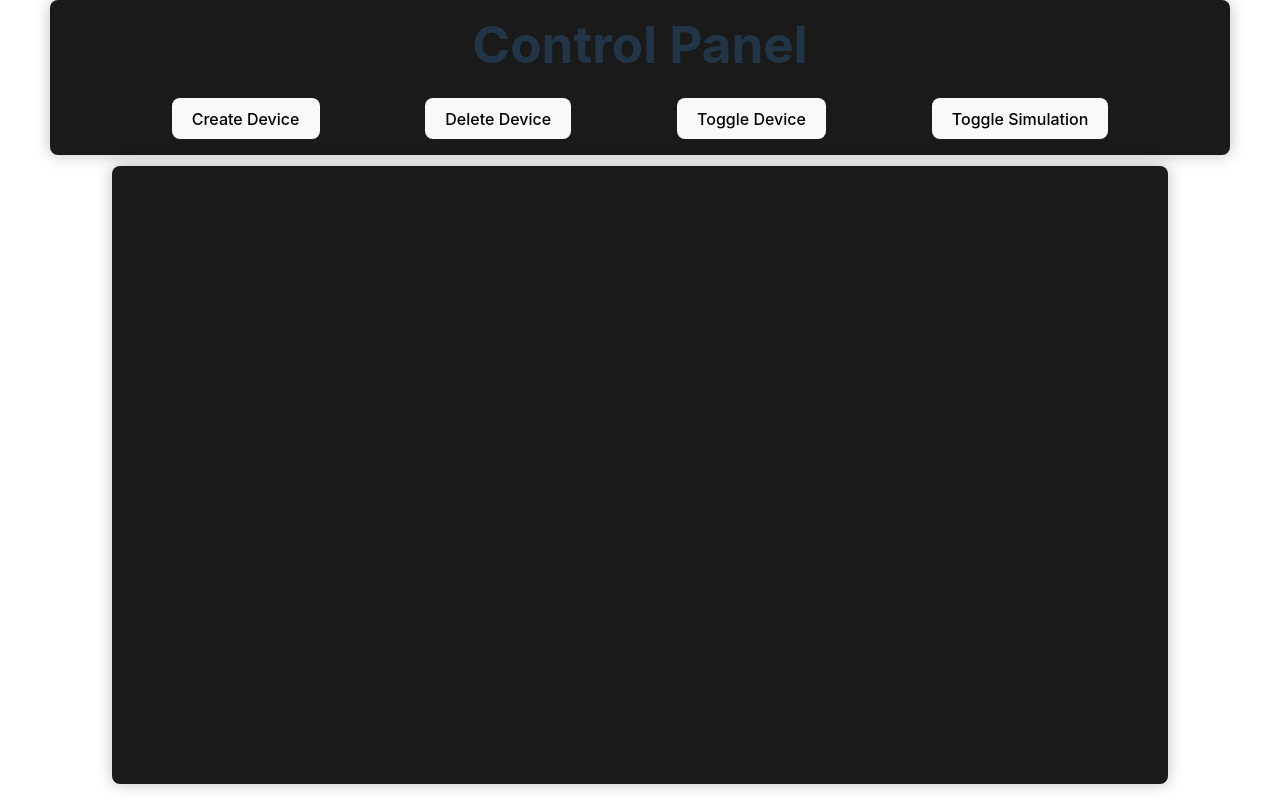
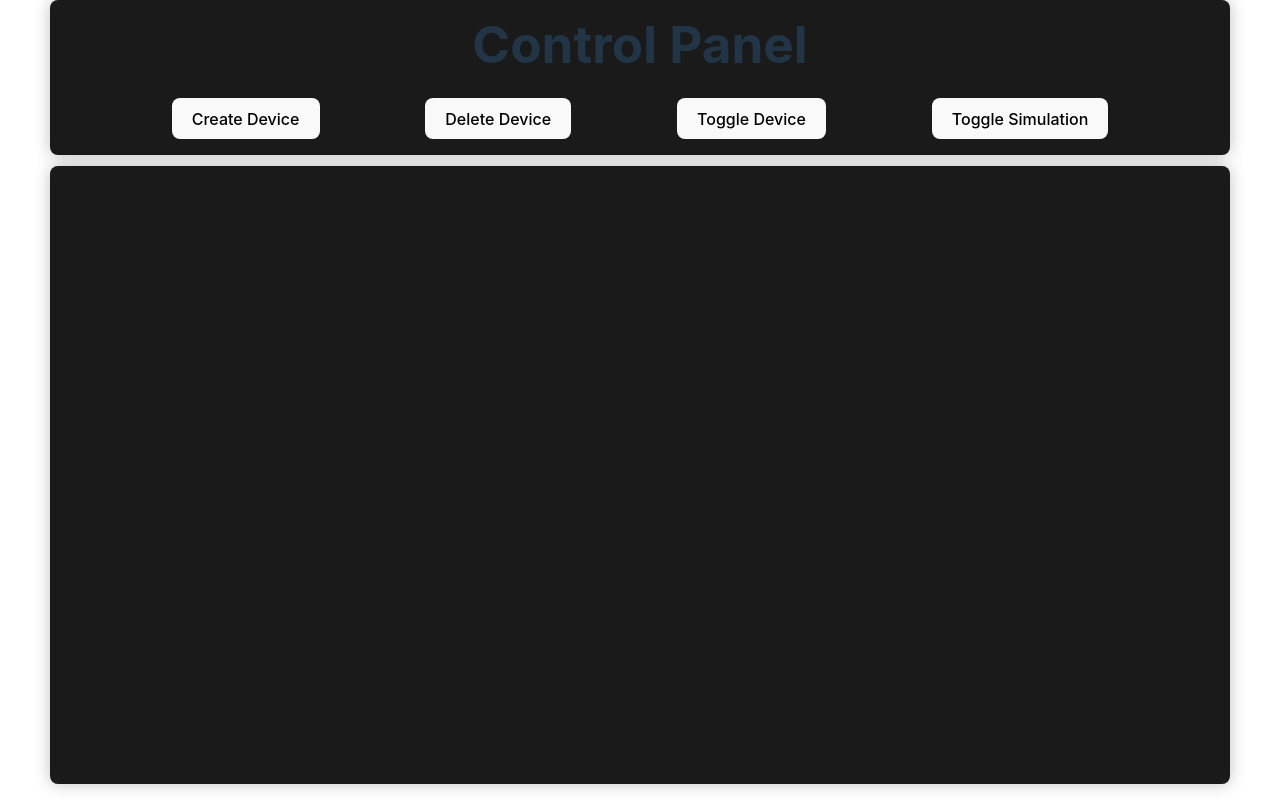
Before and after one commit to Bnjoroge1/leader_follower, a React (Vite) app in the folder user-interface/: page / in a window 1280 px wide. Built offline with nearby package versions, Linux system fonts and the light colour scheme; no server answers.

Commit message:
Div and styling for reserve devices

```diff
--- a/user-interface/src/App.jsx
+++ b/user-interface/src/App.jsx
@@ -107,6 +107,12 @@ function App() {
       </div>
 
       <div id="device-container">
+        <div id="active-devices">
+        </div>
+
+        <div id="reserve-devices">
+
+        </div>
       </div>
     </div>
     </>
--- a/user-interface/src/index.css
+++ b/user-interface/src/index.css
@@ -113,15 +113,23 @@ button:focus-visible {
 }
 
 #device-container {
+  display: flex;
   position: absolute;
-  left: 0;
-  right: 0;
+  left: 50px;
+  right: 50px;
   bottom: 1em;
   margin: auto;
-  width: 80%;
   top: calc(150px + 1em);
   padding: 1em;
   border-radius: 8px;
   background-color: #1a1a1a;
   box-shadow: 0 0 16px rgba(0, 0, 0, 0.25);
 }
+
+#active-devices {
+  flex: 0 0 80%;
+}
+
+#reserve-devices {
+  flex: 0 0 20%;
+}
```
